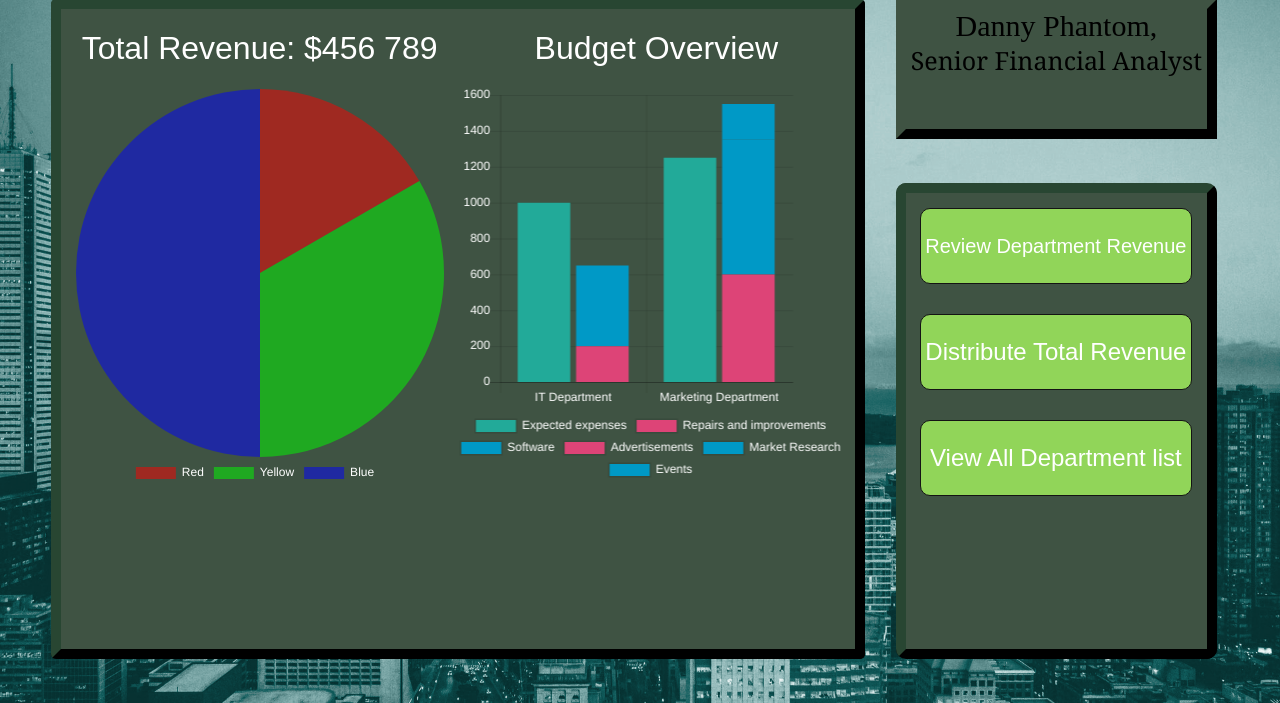
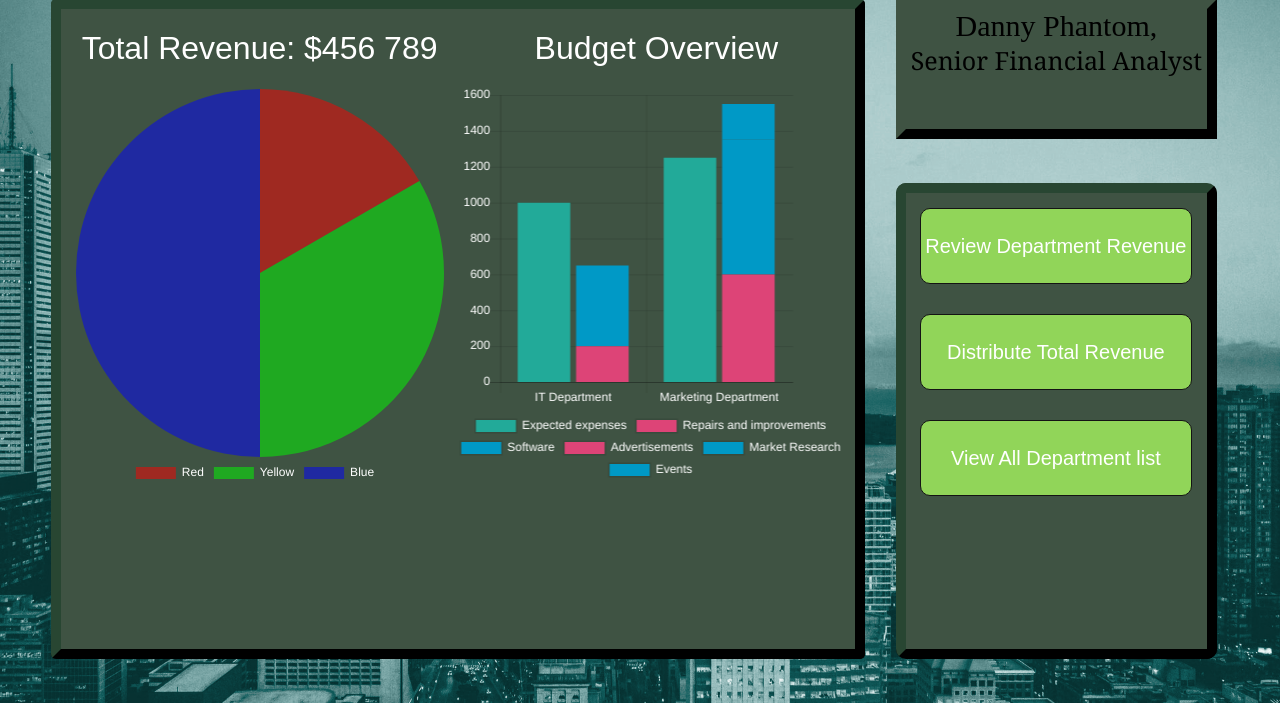
Before and after one commit to Anorth1997/FinancialOnlineBudgetingSystem, a Flask app: page /financial in a window 1280 px wide. Shown: the part 97-800 px from the top of the page. Run offline with Flask 2, Linux system fonts and the light colour scheme; some libraries are stand-ins or nearby versions.

Commit message:
financial

```diff
--- a/app/templates/financial.html
+++ b/app/templates/financial.html
@@ -4,7 +4,7 @@
 
 {% block js %}
     <script type="text/javascript" src="{{ url_for('static', filename='js/graph.js') }}"></script>
-    <script type="text/javascript" src="{{ url_for('static', filename='js/financialPage.js') }}"></script>
+    <script type="text/javascript" src="{{ url_for('static', filename='js/userPages.js') }}"></script>
 {% endblock %}
 
 {% block content %}
@@ -29,7 +29,7 @@
     </div>
     <div class="overview-buttons-frame">
         <div class="button" onclick="review_button_clicked()"><span class="button-text" style="font-size: 20px">Review Department Revenue</span></div>
-        <div class="button"><span class="button-text">Distribute Total Revenue</span></div>
-        <div class="button"><span class="button-text">View All Department list</span></div>
+        <div class="button" onclick="distribute_revenue_button_clicked()"><span class="button-text" style="font-size: 20px">Distribute Total Revenue</span></div>
+        <div class="button" onclick="view_departments_clicked()"><span class="button-text" style="font-size: 20px">View All Department list</span></div>
     </div>
 {% endblock %}
```
